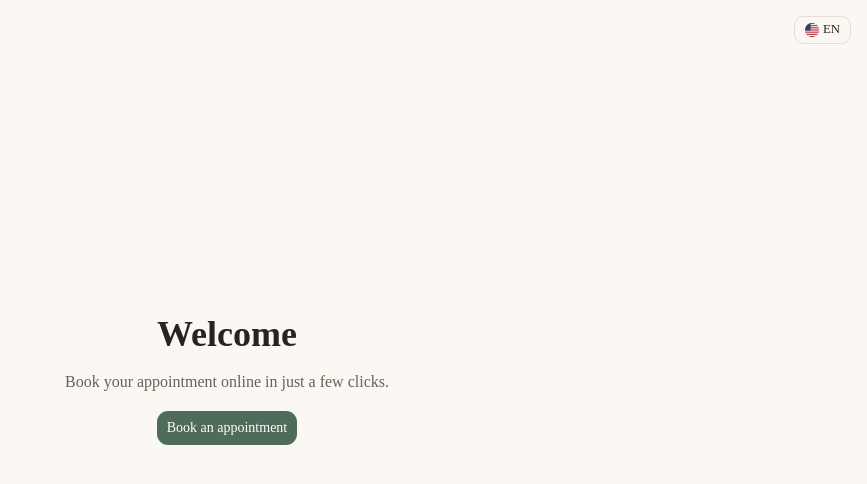
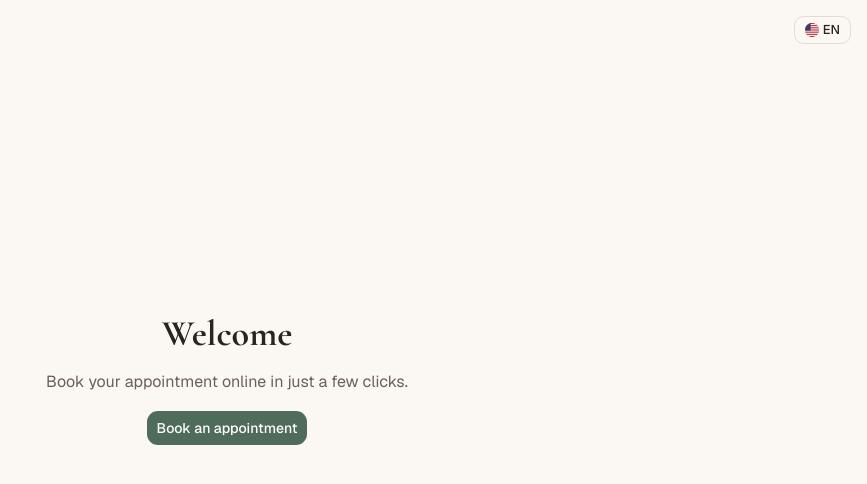
Before and after one commit to mariembenftima/booking-site, a Next.js app: page /en in a window 1280 px wide. Shown: the top 484 px of the page, without its empty margins (413-1280 px from the left). Built offline with nearby package versions, Linux system fonts and the light colour scheme.

Commit message:
style: apply Maison Sauge theme + fonts

```diff
--- a/src/app/(frontend)/[locale]/layout.tsx
+++ b/src/app/(frontend)/[locale]/layout.tsx
@@ -1,8 +1,20 @@
 import { NextIntlClientProvider, hasLocale } from 'next-intl'
 import { notFound } from 'next/navigation'
+import { Geist, Cormorant_Garamond } from 'next/font/google'
 import { routing } from '@/i18n/routing'
 import { LanguageSwitcher } from '@/components/LanguageSwitcher'
 import '../styles.css'
+
+const geist = Geist({
+  subsets: ['latin'],
+  variable: '--font-geist',
+})
+
+const cormorant = Cormorant_Garamond({
+  subsets: ['latin'],
+  weight: ['600', '700'],
+  variable: '--font-cormorant',
+})
 
 export default async function LocaleLayout({
   children,
@@ -15,7 +27,7 @@ export default async function LocaleLayout({
   if (!hasLocale(routing.locales, locale)) notFound()
 
   return (
-    <html lang={locale}>
+    <html lang={locale} className={`${geist.variable} ${cormorant.variable}`}>
       <body>
         <NextIntlClientProvider>
           <header className="flex justify-end p-4">
--- a/src/app/(frontend)/styles.css
+++ b/src/app/(frontend)/styles.css
@@ -5,8 +5,12 @@
 @custom-variant dark (&:is(.dark *));
 
 @theme inline {
-  --font-heading: var(--font-sans);
-  --font-sans: var(--font-sans);
+  --font-sans: var(--font-geist), ui-sans-serif, system-ui, sans-serif;
+  --font-heading: var(--font-cormorant), Georgia, serif;
+
+  --color-clay: var(--clay);
+  --color-sage-strong: var(--sage-strong);
+
   --color-sidebar-ring: var(--sidebar-ring);
   --color-sidebar-border: var(--sidebar-border);
   --color-sidebar-accent-foreground: var(--sidebar-accent-foreground);
@@ -47,13 +51,11 @@
   --radius-4xl: calc(var(--radius) * 2.6);
 }
 
+/* Maison Sauge — light */
 :root {
   --radius: 0.75rem;
-  /* radius-md */
   --background: #FBF8F4;
-  /* surface */
   --foreground: #2A2420;
-  /* ink */
   --card: #FFFFFF;
   --card-foreground: #2A2420;
   --popover: #FFFFFF;
@@ -70,8 +72,27 @@
   --border: #E4DBD1;
   --input: #8C7F74;
   --ring: #4F6B5A;
+
+  --clay: #B8735A;
+  --sage-strong: #3E5647;
+
+  --chart-1: #4F6B5A;
+  --chart-2: #B8735A;
+  --chart-3: #8C7F74;
+  --chart-4: #DCE6DE;
+  --chart-5: #3E5647;
+
+  --sidebar: #FFFFFF;
+  --sidebar-foreground: #2A2420;
+  --sidebar-primary: #4F6B5A;
+  --sidebar-primary-foreground: #FFFFFF;
+  --sidebar-accent: #DCE6DE;
+  --sidebar-accent-foreground: #2A2420;
+  --sidebar-border: #E4DBD1;
+  --sidebar-ring: #4F6B5A;
 }
 
+/* Maison Sauge — dark */
 .dark {
   --background: #1C1916;
   --foreground: #F3ECE3;
@@ -91,6 +112,24 @@
   --border: #3A332C;
   --input: #82766B;
   --ring: #8FB39C;
+
+  --clay: #D39A82;
+  --sage-strong: #A9C8B4;
+
+  --chart-1: #8FB39C;
+  --chart-2: #D39A82;
+  --chart-3: #82766B;
+  --chart-4: #2E3B33;
+  --chart-5: #A9C8B4;
+
+  --sidebar: #26221E;
+  --sidebar-foreground: #F3ECE3;
+  --sidebar-primary: #8FB39C;
+  --sidebar-primary-foreground: #1C1916;
+  --sidebar-accent: #2E3B33;
+  --sidebar-accent-foreground: #F3ECE3;
+  --sidebar-border: #3A332C;
+  --sidebar-ring: #8FB39C;
 }
 
 @layer base {
@@ -98,11 +137,17 @@
     @apply border-border outline-ring/50;
   }
 
+  html {
+    @apply font-sans;
+  }
+
   body {
     @apply bg-background text-foreground;
   }
 
-  html {
-    @apply font-sans;
+  /* Charter: serif for page and section titles only */
+  h1,
+  h2 {
+    @apply font-heading font-semibold;
   }
 }
```
